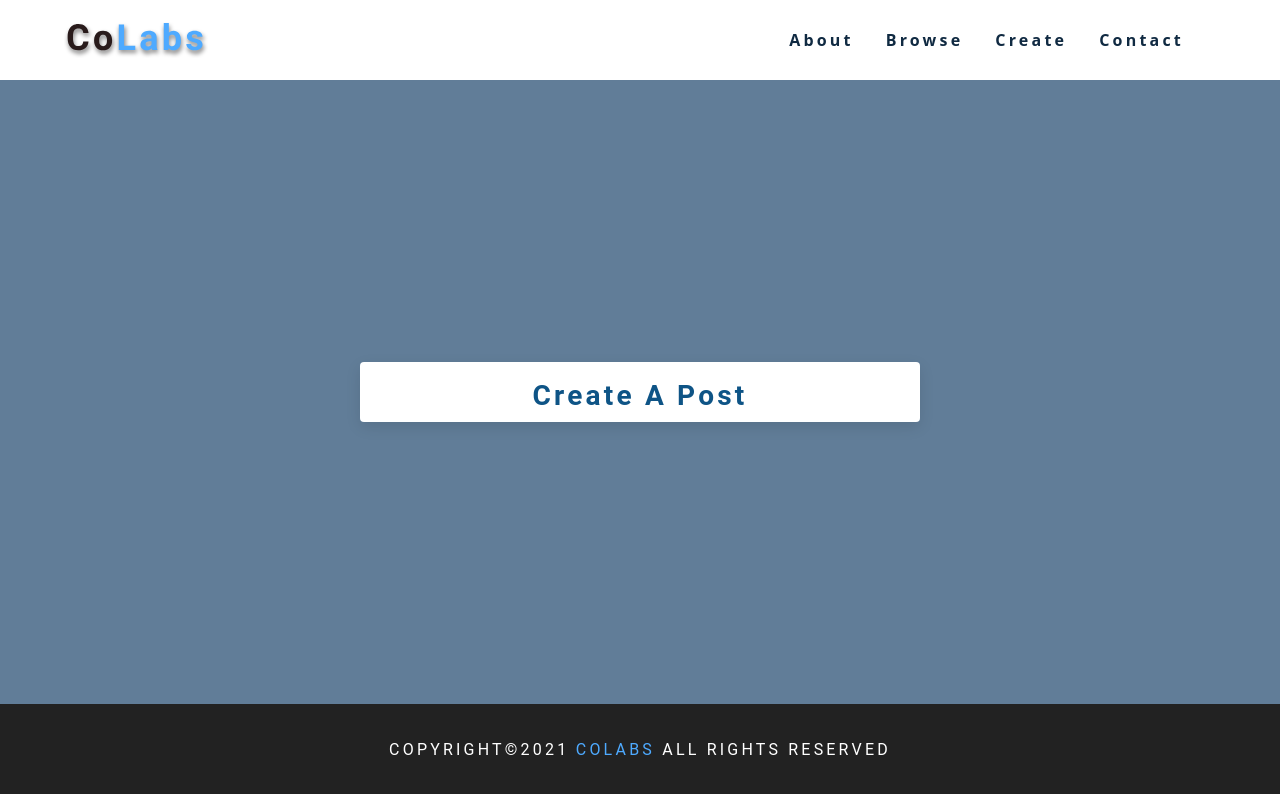
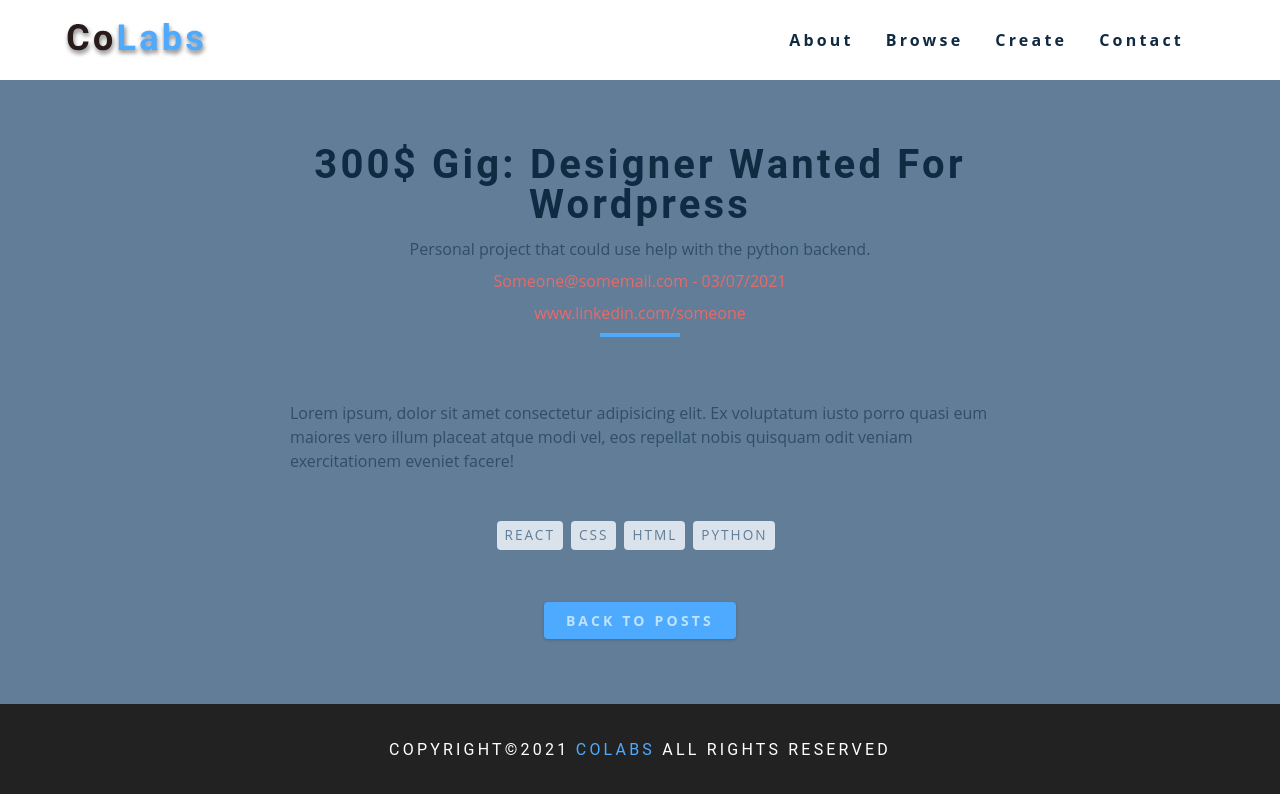
Before and after one commit to T-mclennan/SF-Hacks-Project, a React (Create React App) app: page /post in a window 1280 px wide. Shown: the top 794 px of the page. Built offline with nearby package versions, Linux system fonts and the light colour scheme; the HTML template or start-up script is replaced by a standard one.

Commit message:
git commit -am added many things: rebuilt data processing and submit at end of CreateForm, Added Firebase, Firestore and tested write functionality, UUID for id generation

```diff
--- a/package.json
+++ b/package.json
@@ -9,16 +9,21 @@
     "@testing-library/react": "^11.2.5",
     "@testing-library/user-event": "^12.8.1",
     "axios": "^0.21.1",
+    "firebase": "^8.2.10",
     "formik": "^2.2.6",
     "formik-material-ui": "^3.0.1",
     "react": "^17.0.1",
     "react-dom": "^17.0.1",
     "react-dropdown-select": "^4.7.4",
+    "react-firebase-hooks": "^3.0.1",
     "react-helmet": "^6.1.0",
     "react-icons": "^4.2.0",
+    "react-markdown": "^5.0.3",
     "react-router-dom": "^5.2.0",
     "react-scripts": "4.0.3",
     "react-text-loop": "^2.3.0",
+    "remark-gfm": "^1.0.0",
+    "uuid": "^8.3.2",
     "web-vitals": "^1.1.0"
   },
   "scripts": {
--- a/src/App.js
+++ b/src/App.js
@@ -7,6 +7,7 @@ import CreatePage from './pages/create/CreatePage';
 import ContactPage from './pages/contact/ContactPage';
 import Landing from './pages/landing/Landing';
 import Post from './pages/post/Post';
+import firebase from './firebase/index'
 import './App.css';
 
 function App() {
--- a/src/components/form/PostForm.jsx
+++ b/src/components/form/PostForm.jsx
@@ -1,30 +1,24 @@
 import React, {useState} from 'react';
 import {Formik, Form} from 'formik';
-import axios from 'axios'
-import {
-  Button,
-  LinearProgress,
-} from '@material-ui/core';
+import { v4 as uuidv4 } from 'uuid';
+import {Button,LinearProgress,} from '@material-ui/core';
 import CustomInput from './CustomInput'
 import CustomSelect from './CustomSelect'
 import Box from '@material-ui/core/Box';
-import FormResult from './FormResult';
 import {categories, subCategories} from '../../constants/selectOptions'
+import { useHistory } from "react-router-dom";
+import 'firebase/firestore';
+import firebase from '../../firebase/index'
 
 
 const PostForm = ({updating, pastValues}) => {
 
 
-  const [serverState, setServerState] = useState(undefined);
-  const handleServerResponse = (ok, msg) => {
-    setServerState({ok, msg});
-  };
+  const postsRef = firebase.firestore.collection('posts');
+  const history = useHistory();
+  const size = window.innerWidth >= 500 ? 'normal' : 'small';
 
-  const size = window.innerWidth >= 500 ? 'normal' : 'small'
-
-  return (serverState ?
-    <FormResult status={serverState.ok} msg={serverState.msg}/>
-    : <Formik
+  return (<Formik
     initialValues={pastValues || {
       title: '',
       email: '',
@@ -33,6 +27,9 @@ const PostForm = ({updating, pastValues}) => {
       content: '',
       category: '',
       subCategory: '',
+      phone: '',
+      tags: '',
+      links: '',
     }}
 
     validate={(values) => {
@@ -59,21 +56,27 @@ const PostForm = ({updating, pastValues}) => {
 
       return errors;
     }}
-    onSubmit={(values) => {
-      console.log(values)
-      // axios({
-      //   method: "POST",
-      //   url: "https://formspree.io/f/mbjpzkgb",
-      //   data: values
-      // })
-      //   .then(response => {
-      //     setSubmitting(false);
-      //     handleServerResponse(true, "Thank you for the feedback.");
-      //   })
-      //   .catch(error => {
-      //     setSubmitting(false);
-      //     handleServerResponse(false, error.response.data.error);
-      //   });
+
+    onSubmit={ async ({title, email, description, content, category, subCategory, phone, tags,links,}, {setSubmitting}) => {
+      const id = uuidv4();
+      const alternateValues = {
+        postID: id,
+        veriToken: uuidv4(),
+        postTitle: title,
+        category,
+        tags: tags ? tags.split(' ') : [],
+        shortDesc: description,
+        longDesc: content,
+        externalLinks: links ? links.replace(/\r/g, "").split(/\n/) : [],
+        cellNumber: phone,
+        email,
+        subCategory,
+        date: new Date().toDateString().slice(4,15)
+      }
+
+      await postsRef.add(alternateValues);
+      setSubmitting(false);
+      history.push(`/post?id=${id}`)
     }}
   >
     {({submitForm, isSubmitting, values, touched, errors}) => (
@@ -108,8 +111,6 @@ const PostForm = ({updating, pastValues}) => {
             </Box>
           }
 
-
-
           <Box margin={2}>
             <CustomInput type="text" name="title" label="Title"/>
           </Box>
@@ -136,7 +137,7 @@ const PostForm = ({updating, pastValues}) => {
           </Box>
 
           <Box margin={2}>
-            <CustomInput type="text" name="phone number" label="Phone Number (optional)"/>
+            <CustomInput type="text" name="phone" label="Phone Number (optional)"/>
           </Box>
 
           {isSubmitting && <LinearProgress />}
--- a/src/constants/mock.js
+++ b/src/constants/mock.js
@@ -6,10 +6,52 @@ export const mockData = [
     status: 'published',
     category: 'projects',
     subCategory: 'backend',
-    tags: ['React', 'CSS', 'HTML', 'Python'],
+    tags: 'React Node Aws Flutter Something Else',
     shortDesc: 'Personal project that could use help with the python backend.',
-    longDesc: 'Lorem ipsum, dolor sit amet consectetur adipisicing elit. Ex voluptatum iusto porro quasi eum maiores vero illum placeat atque modi vel, eos repellat nobis quisquam odit veniam exercitationem eveniet facere!',
-    externalLinks: ['www.linkedin.com/someone', 'www.facebook.com/someone'],
+    longDesc: `Lorem ipsum, dolor sit amet consectetur adipisicing
+    Lorem ipsum dolor sit amet consectetur adipisicing elit.
+    Libero laborum ratione velit, voluptatum vel doloremque, vitae
+    Dolorem vero necessitatibus distinctio laborum delectus.
+
+    - Lorem ipsum dolor sit amet consectetur adipisicing elit. Sequi, error.
+    - Lorem ipsum dolor sit amet consectetur adipisicing elit. Sequi, error.
+    - Lorem ipsum dolor sit amet consectetur adipisicing elit. Sequi, error.
+
+  ** voluptatum vel doloremque!
+
+    Lorem ipsum dolor sit amet consectetur adipisicing elit.
+    Libero laborum ratione velit, voluptatum vel doloremque, vitae amet
+    Dolorem vero necessitatibus distinctio laborum delectus.
+
+    - Lorem ipsum dolor sit amet consectetur adipisicing elit. Sequi, error.
+    - Lorem ipsum dolor sit amet consectetur adipisicing elit. Sequi, error.
+    - Lorem ipsum dolor sit amet consectetur adipisicing elit. Sequi, error.
+
+    ** voluptatum vel doloremque!
+
+    Lorem ipsum dolor sit amet consectetur adipisicing elit.
+    Libero laborum ratione velit, voluptatum vel doloremque, vitae amet ad
+    Dolorem vero necessitatibus distinctio laborum delectus.
+
+    - Lorem ipsum dolor sit amet consectetur adipisicing elit. Sequi, error.
+    - Lorem ipsum dolor sit amet consectetur adipisicing elit. Sequi, error.
+    - Lorem ipsum dolor sit amet consectetur adipisicing elit. Sequi, error.
+
+    ** voluptatum vel doloremque!
+
+    Lorem ipsum dolor sit amet consectetur adipisicing elit.
+    Libero laborum ratione velit, voluptatum vel doloremque, vitae amet ad
+    Dolorem vero necessitatibus distinctio laborum delectus.
+
+    - Lorem ipsum dolor sit amet consectetur adipisicing elit. Sequi, error.
+    - Lorem ipsum dolor sit amet consectetur adipisicing elit. Sequi, error.
+    - Lorem ipsum dolor sit amet consectetur adipisicing elit. Sequi, error.
+
+    ** voluptatum vel doloremque!
+    `,
+
+    externalLinks: `www.linkedin.com/someone
+    www.facebook.com/someone`,
     cellNumber: '12312423',
     email: 'Someone@somemail.com'
   },
@@ -21,10 +63,10 @@ export const mockData = [
     status: 'published',
     category: 'gigs',
     subCategory: 'frequent',
-    tags: ['React', 'CSS', 'HTML', 'Python'],
+    tags: 'React CSS HTML Python',
     shortDesc: 'Personal project that could use help with the python backend.',
     longDesc: 'Lorem ipsum, dolor sit amet consectetur adipisicing elit. Ex voluptatum iusto porro quasi eum maiores vero illum placeat atque modi vel, eos repellat nobis quisquam odit veniam exercitationem eveniet facere!',
-    externalLinks: ['www.linkedin.com/someone', 'www.facebook.com/someone'],
+    externalLinks: 'www.linkedin.com/someone',
     cellNumber: '12312423',
     email: 'Someone@somemail.com'
   },
--- /dev/null
+++ b/src/firebase/index.js
@@ -0,0 +1,23 @@
+import firebase from 'firebase/app';
+import 'firebase/auth';
+import 'firebase/firestore';
+import {useAuthState} from 'react-firebase-hooks/auth';
+import {useCollectionData} from 'react-firebase-hooks/firestore';
+
+firebase.initializeApp({
+  apiKey: "AIzaSyCd2jE8oKD15UO7ejBK2BDigv47l-Gr3G0",
+  authDomain: "colab-sfhacks-firebase.firebaseapp.com",
+  projectId: "colab-sfhacks-firebase",
+  storageBucket: "colab-sfhacks-firebase.appspot.com",
+  messagingSenderId: "30679956816",
+  appId: "1:30679956816:web:90f249ab9978c04d2b4055",
+  measurementId: "G-WKQ0BG5M8B"
+})
+
+var auth = firebase.auth()
+var firestore = firebase.firestore()
+
+
+export default {
+  firebase, firestore, auth
+}
--- a/src/pages/Pages.css
+++ b/src/pages/Pages.css
@@ -76,3 +76,126 @@
   border-top-right-radius: 0;
   border-top-left-radius: 0;
 }
+
+/***** POSTS PAGE ******/
+
+.post-page {
+  padding: 4rem 0;
+}
+
+.post {
+  display: block;
+  margin-bottom: 2rem;
+  background: var(--clr-grey-10);
+  border-radius: var(--radius);
+  box-shadow: var(--light-shadow);
+  transition: var(--transition);
+}
+.post:hover {
+  box-shadow: var(--dark-shadow);
+  transform: scale(1.02);
+}
+.post article {
+  height: 100%;
+  display: grid;
+  grid-template-rows: auto 1fr;
+}
+.post-card {
+  display: grid;
+  grid-template-rows: auto 1fr auto;
+}
+.post-img {
+  border-top-left-radius: var(--radius);
+  border-top-right-radius: var(--radius);
+  /* height: 15rem; */
+  height: 17.5rem;
+}
+.post-card {
+  padding: 1.5rem 1rem;
+}
+.post-card h4 {
+  color: var(--clr-grey-1);
+}
+
+.post-footer {
+  display: flex;
+  justify-content: space-between;
+  align-items: center;
+}
+.post-footer p {
+  margin-bottom: 0;
+  font-weight: bold;
+  color: var(--clr-grey-5);
+}
+.post-footer p:first-of-type {
+  display: inline-block;
+  background: var(--clr-grey-9);
+  color: var(--clr-grey-5);
+  margin-right: 0.5rem;
+  padding: 0.25rem 0.5rem;
+  border-radius: var(--radius);
+  text-transform: uppercase;
+  letter-spacing: 2px;
+  font-size: 0.85rem;
+}
+
+.post-section-center {
+  max-width: 700px;
+}
+
+.post-tags {
+  margin-top: 3rem;
+  text-align: center;
+}
+.post-tags span {
+  display: inline-block;
+  background: var(--clr-grey-9);
+  color: var(--clr-grey-5);
+  margin-right: 0.5rem;
+  margin-bottom: 0.25rem;
+  padding: 0.25rem 0.5rem;
+  border-radius: var(--radius);
+  text-transform: uppercase;
+  letter-spacing: 2px;
+  font-size: 0.85rem;
+}
+
+.section-title a {
+  color: var(--clr-red-light);
+  display: block;
+  margin-block-start: 0.5em;
+  margin-block-end: 0.5em;
+  margin-inline-start: 0px;
+  margin-inline-end: 0px;
+}
+
+.section-title a:hover {
+  color: var(--clr-primary-5);
+}
+
+.section-title a:visited {
+  color: var(--clr-primary-6);
+}
+
+@media screen and (min-width: 992px) {
+  .post-section-center {
+    width: 95vw;
+  }
+}
+
+@media screen and (min-width: 576px) {
+  .post-center {
+    display: grid;
+    grid-template-columns: repeat(auto-fill, minmax(368px, 1fr));
+    column-gap: 2rem;
+  }
+  .post-img {
+    height: 17.5rem;
+  }
+}
+@media screen and (min-width: 850px) {
+  .post-img {
+    /* height: 13.75rem; */
+    height: 17.5rem;
+  }
+}
--- a/src/pages/post/Post.js
+++ b/src/pages/post/Post.js
@@ -1,9 +1,11 @@
 import React from 'react'
-import {
+import { Link,
   useLocation
 } from "react-router-dom";
+import ReactMarkdown from "react-markdown"
 import {mockData} from '../../constants/mock'
-import '../Pages.css'
+import Title from '../../components/Title'
+
 
 function useQuery() {
   return new URLSearchParams(useLocation().search);
@@ -13,16 +15,37 @@ function useQuery() {
 // https://colab-sfhacks-firebase.web.app/delete?id=IDENTIFIER
 const Post = () => {
 
+  console.log(mockData[1])
   let query = useQuery();
   const id = query.get("id")
-  console.log(query)
-  console.log(id)
+  const {email, cellNumber, postTitle, tags, shortDesc, longDesc, externalLinks} = mockData[1];
+  const tagList = tags ? tags.split(' ') : [];
+  const links = externalLinks ? externalLinks.replace(/\r/g, "").split(/\n/) : [];
 
   return (
-    <section className="create-page">
-        <article className="contact-form">
-          <h3>Create a Post {id}</h3>
+    <section className="post-page">
+      <div className="post-section-center">
+        <div className="section-title">
+            <h2>{postTitle || 'default title'}</h2>
+            <p style={{margin: '0.5rem'}}>{shortDesc}</p>
+            <span><a href={email} style={{textAlign: 'center'}}>{email} - 03/07/2021</a></span>
+            {links.map((link, i) => {
+              return <a href={link} key={i}>{link}</a>
+            })}
+            <div className="underline"></div>
+        </div>
+
+        <article className="post-content">
+          <ReactMarkdown source={longDesc} escapeHtml={false}/>
         </article>
+
+        <div className="post-tags">
+          {tagList.map((tag, i) => {
+            return <span key={i}>{tag}</span>
+          })}
+        </div>
+        <Link to="/browse" className="btn center-btn">Back to Posts</Link>
+      </div>
     </section>
   )
 }
```
Also changed, not shown: 1 other file (tests, documents, lock files or other folders).
